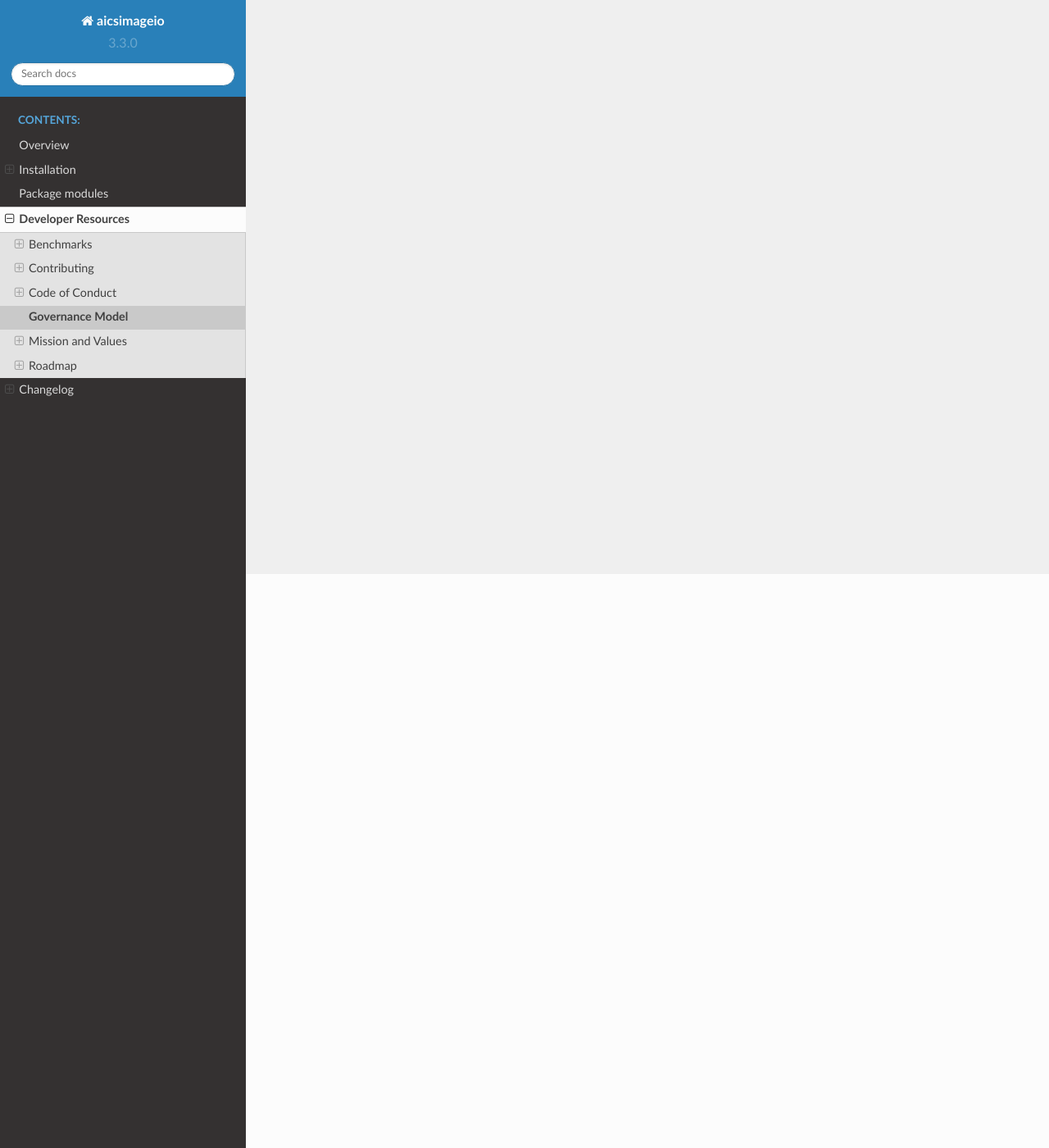
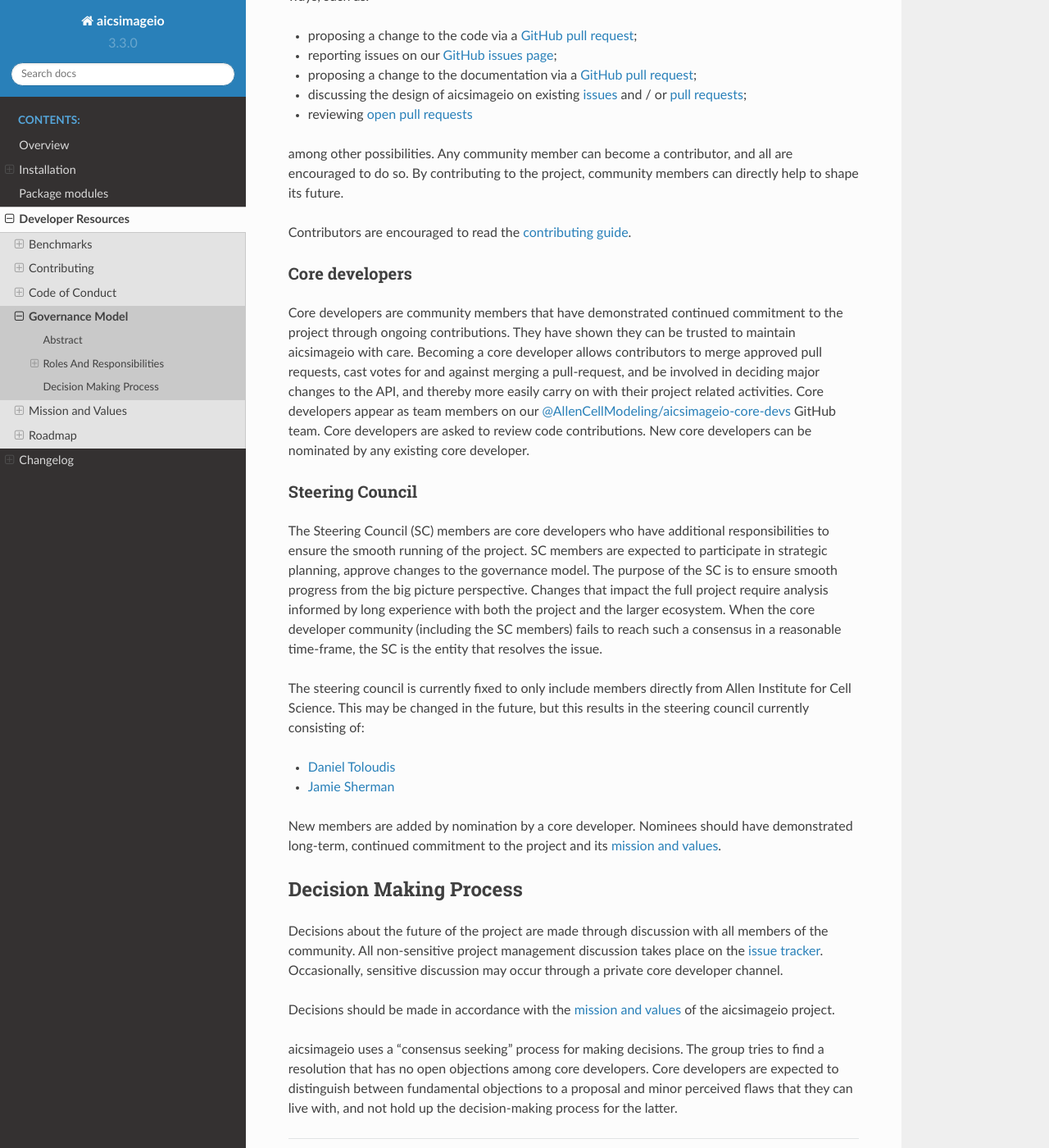
Before and after one commit to AllenCellModeling/aicsimageio, a Sphinx documentation site: the page built from docs/GOVERNANCE.md, in a window 1280 px wide and 1400 px high, scrolled down 700 px. Shown: the whole window at 82% size. Built offline with Sphinx 7.4.7 and the Read the Docs theme 2.0.0, drawn with Linux system fonts in a browser that asks for light colours; pages that are not in the unit, such as notebooks, are missing from menus; some of the changed text lies outside the part shown.

Commit message:
Add governance model

```diff
--- a/docs/GOVERNANCE.md
+++ b/docs/GOVERNANCE.md
@@ -1,3 +1,93 @@
 # Governance Model
 
-this is the governance model for the library and supporting repositories
+## Abstract
+
+The purpose of this document is to formalize the governance process used by the
+`aicsimageio` project, to clarify how decisions are made and how the various
+elements of our community interact.
+
+This is a consensus-based community project. Anyone with an interest in the
+project can join the community, contribute to the project design, and
+participate in the decision making process. This document describes how that
+participation takes place, how to find consensus, and how deadlocks are
+resolved.
+
+## Roles And Responsibilities
+
+### The Community
+
+The aicsimageio community consists of anyone using or working with the project
+in any way.
+
+### Contributors
+
+A community member can become a contributor by interacting directly with the
+project in concrete ways, such as:
+
+- proposing a change to the code via a
+  [GitHub pull request](https://github.com/AllenCellModeling/aicsimageio/pulls);
+- reporting issues on our
+  [GitHub issues page](https://github.com/AllenCellModeling/aicsimageio/issues);
+- proposing a change to the documentation via a
+  [GitHub pull request](https://github.com/AllenCellModeling/aicsimageio/pulls);
+- discussing the design of aicsimageio on existing
+  [issues](https://github.com/AllenCellModeling/aicsimageio/issues) and / or
+  [pull requests](https://github.com/AllenCellModeling/aicsimageio/pulls);
+- reviewing [open pull requests](https://github.com/AllenCellModeling/aicsimageio/pulls)
+
+among other possibilities. Any community member can become a contributor, and
+all are encouraged to do so. By contributing to the project, community members
+can directly help to shape its future.
+
+Contributors are encouraged to read the [contributing guide](./CONTRIBUTING.html).
+
+### Core developers
+
+Core developers are community members that have demonstrated continued
+commitment to the project through ongoing contributions. They
+have shown they can be trusted to maintain aicsimageio with care. Becoming a
+core developer allows contributors to merge approved pull requests, cast votes
+for and against merging a pull-request, and be involved in deciding major
+changes to the API, and thereby more easily carry on with their project related
+activities. Core developers appear as team members on our
+[@AllenCellModeling/aicsimageio-core-devs](https://github.com/orgs/AllenCellModeling/teams/aicsimageio-core-devs/members)
+GitHub team. Core developers are asked to review code contributions. New core
+developers can be nominated by any existing core developer.
+
+### Steering Council
+
+The Steering Council (SC) members are core developers who have additional
+responsibilities to ensure the smooth running of the project. SC members are
+expected to participate in strategic planning, approve changes to the
+governance model. The purpose of the SC is to ensure smooth progress from the big
+picture perspective. Changes that impact the full project require analysis informed by
+long experience with both the project and the larger ecosystem. When the core
+developer community (including the SC members) fails to reach such a consensus
+in a reasonable time-frame, the SC is the entity that resolves the issue.
+
+The steering council is currently fixed to only include members directly from Allen
+Institute for Cell Science. This may be changed in the future, but this results in the
+steering council currently consisting of:
+
+- [Daniel Toloudis](https://github.com/toloudis)
+- [Jamie Sherman](https://github.com/heeler)
+
+New members are added by nomination by a core developer. Nominees should have
+demonstrated long-term, continued commitment to the project and its
+[mission and values](./MISSION_AND_VALUES.html).
+
+## Decision Making Process
+
+Decisions about the future of the project are made through discussion with all
+members of the community. All non-sensitive project management discussion takes
+place on the [issue tracker](https://github.com/AllenCellModeling/aicsimageio/issues).
+Occasionally, sensitive discussion may occur through a private core developer channel.
+
+Decisions should be made in accordance with the
+[mission and values](./MISSION_AND_VALUES.html) of the aicsimageio project.
+
+aicsimageio uses a “consensus seeking” process for making decisions. The group
+tries to find a resolution that has no open objections among core developers.
+Core developers are expected to distinguish between fundamental objections to a
+proposal and minor perceived flaws that they can live with, and not hold up the
+decision-making process for the latter.
```
